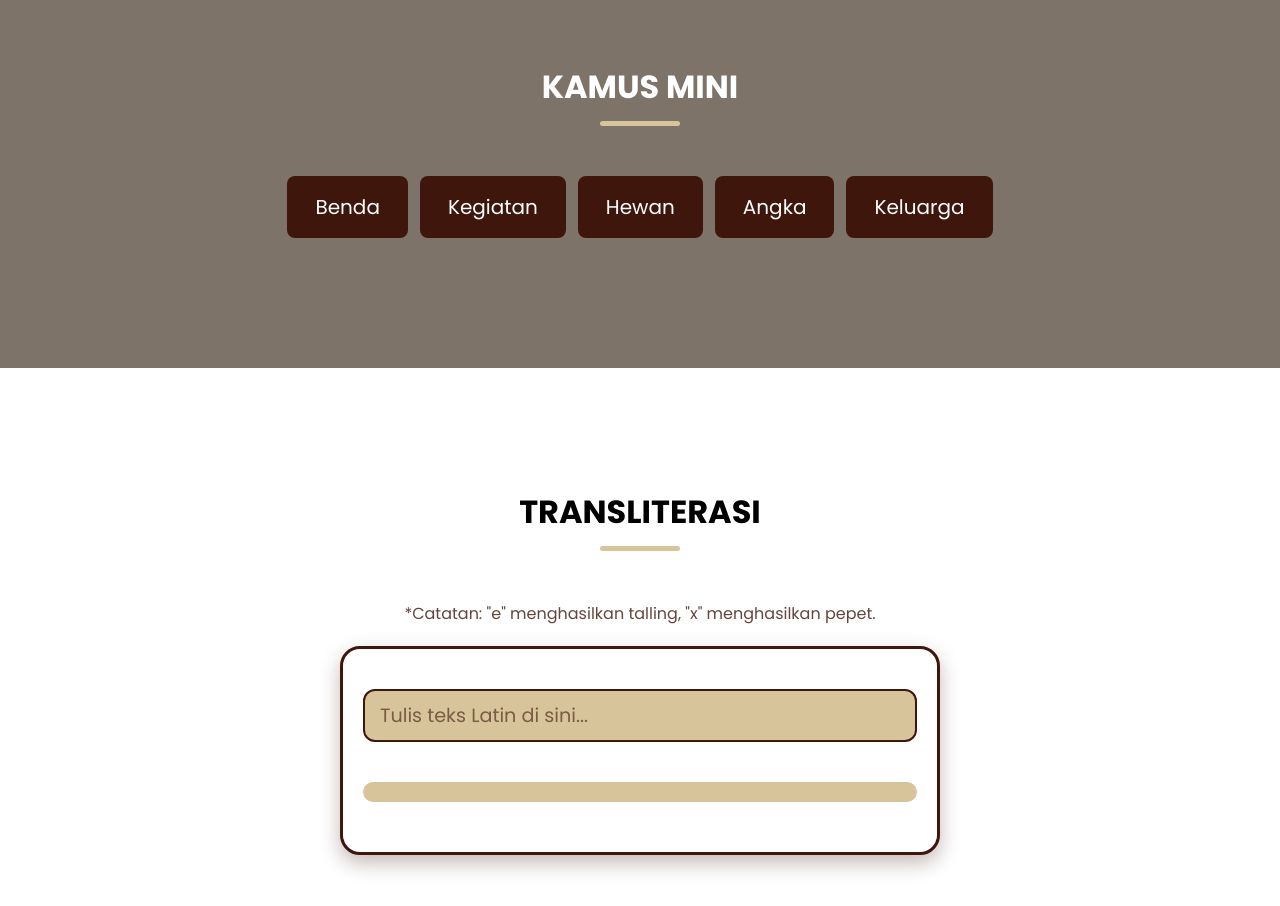
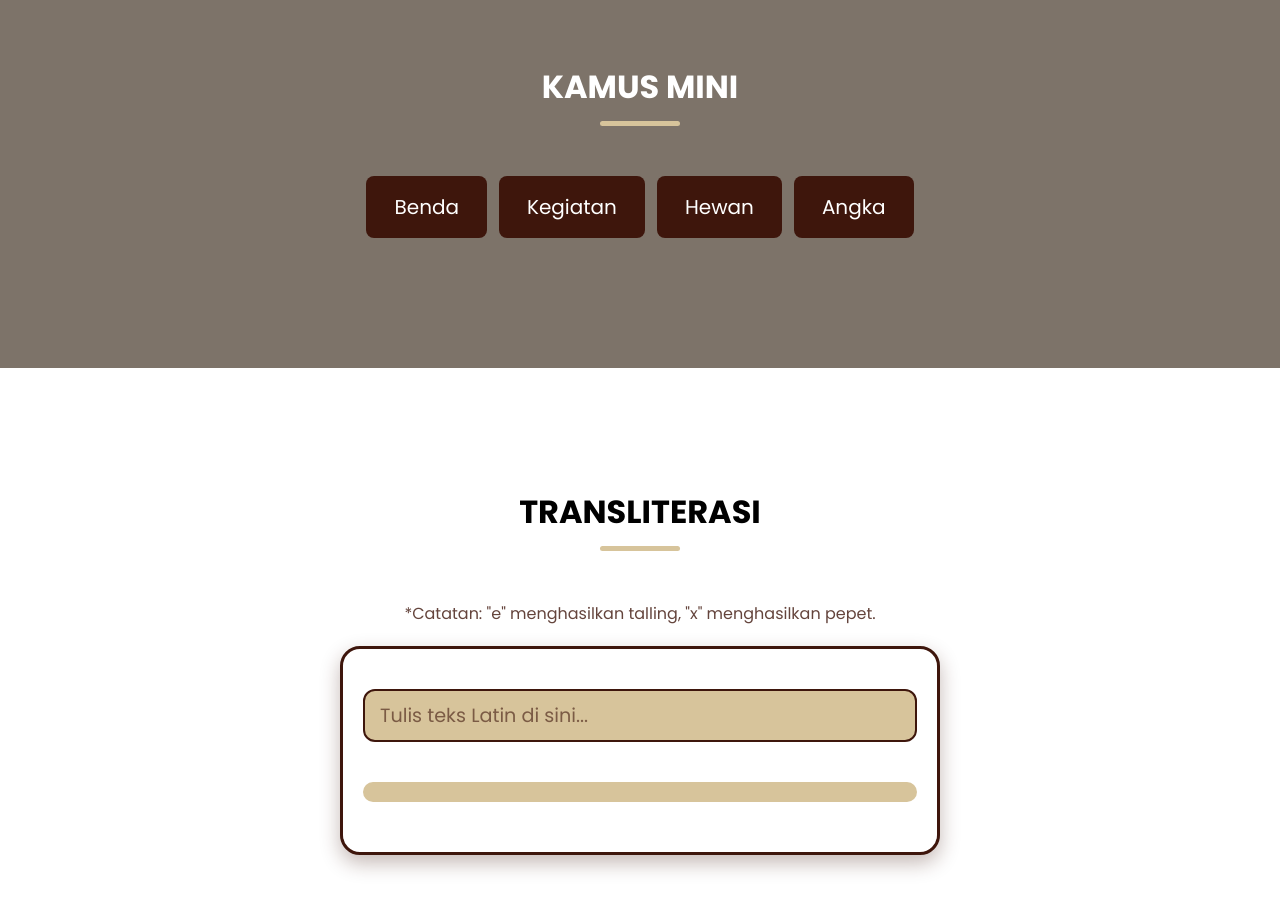
Before and after one commit to Aievrine/transliterasi-lontara, a website: page index.html in a window 1280 px wide. Shown: the part 2210-3116 px from the top of the page. Drawn offline with nearby package versions, Linux system fonts and the light colour scheme; a web font is replaced by a local one.

Commit message:
ubah kamus cuz ga muncul

```diff
--- a/index.html
+++ b/index.html
@@ -207,7 +207,6 @@ Nama Lontara sendiri, menurut Prof. Nurhayati Rahman dari Universitas Hasanuddin
                 <button onclick="bukaKategori('kegiatan')">Kegiatan</button>
                 <button onclick="bukaKategori('hewan')">Hewan</button>
                 <button onclick="bukaKategori('angka')">Angka</button>
-                <button onclick="bukaKategori('keluarga')">Keluarga</button>
               </div>
             </section>
 
--- a/script.js
+++ b/script.js
@@ -135,26 +135,6 @@ const swiper = new Swiper('.slider-wrapper', {
       { kata: "Delapan Belas", arti: "Seppulo Arua" },
       { kata: "Sembilan Belas", arti: "Seppulo Asera" },
       { kata: "Dua Puluh", arti: "Duappulo" }
-    ],
-    keluarga: [
-      { kata: "Ibu", arti: "Emma`/Indo`" },
-      { kata: "Bapak", arti: "Ambo`" },
-      { kata: "Anak", arti: "Ana`/Wija" },
-      { kata: "Kakak", arti: "Daeng" },
-      { kata: "Adik", arti: "Anri`" },
-      { kata: "Saudara", arti: "Selessureng" },
-      { kata: "Sulung", arti: "Ana` Bunge`" },
-      { kata: "Sepupu", arti: "Sappo" },
-      { kata: "Sepupu 1x", arti: "Sapposiseng" },
-      { kata: "Sepupu 2x", arti: "Sappokadua" },
-      { kata: "Kerabat", arti: "Siajing" },
-      { kata: "Cucu", arti: "Eppo" },
-      { kata: "Cicit", arti: "Eppo Uttu" },
-      { kata: "Paman", arti: "Amure" },
-      { kata: "Keonakan", arti: "Anaure" },
-      { kata: "Istri", arti: "Bene" },
-      { kata: "Suami", arti: "Lakkai" },
-      { kata: "Menantu", arti: "Manettu" }
     ]
   };
 
```
